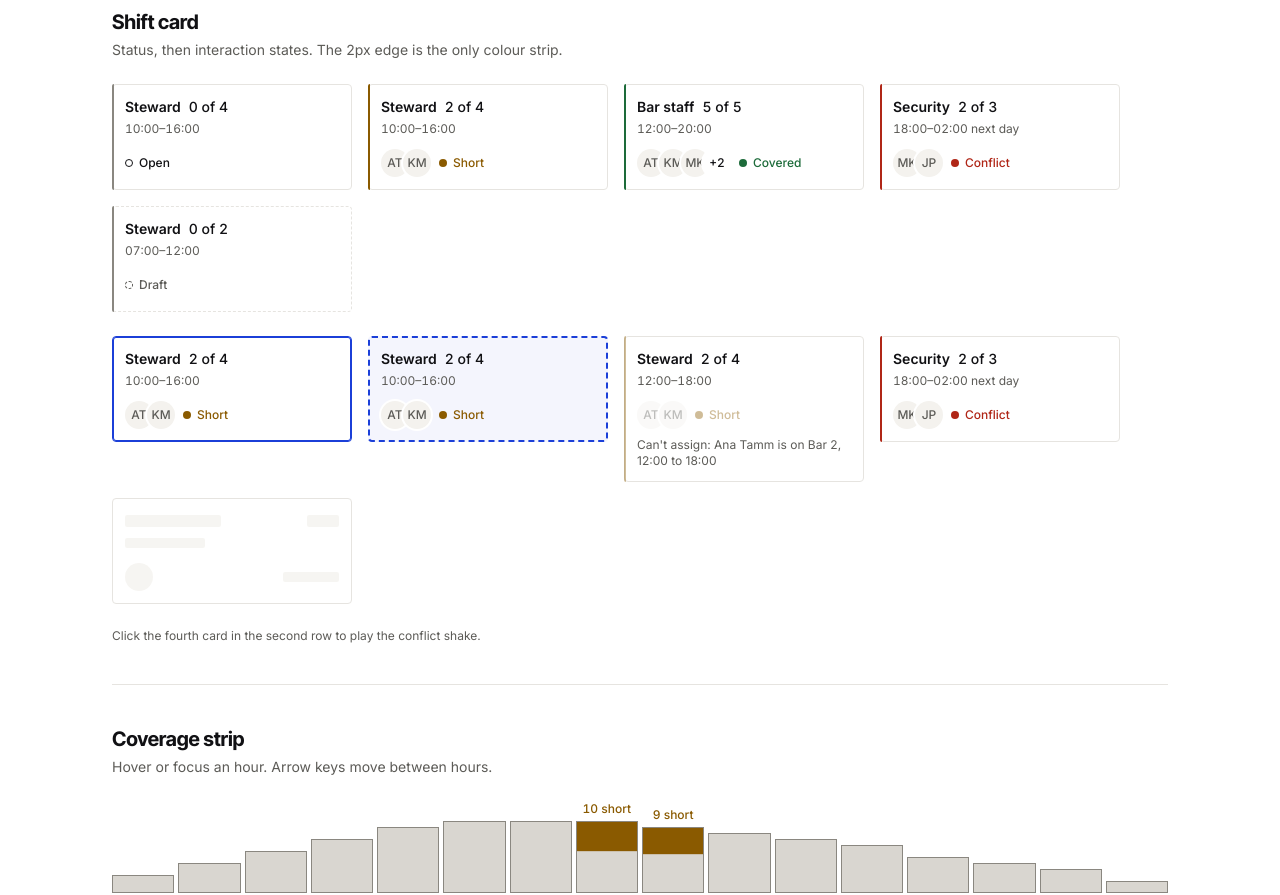
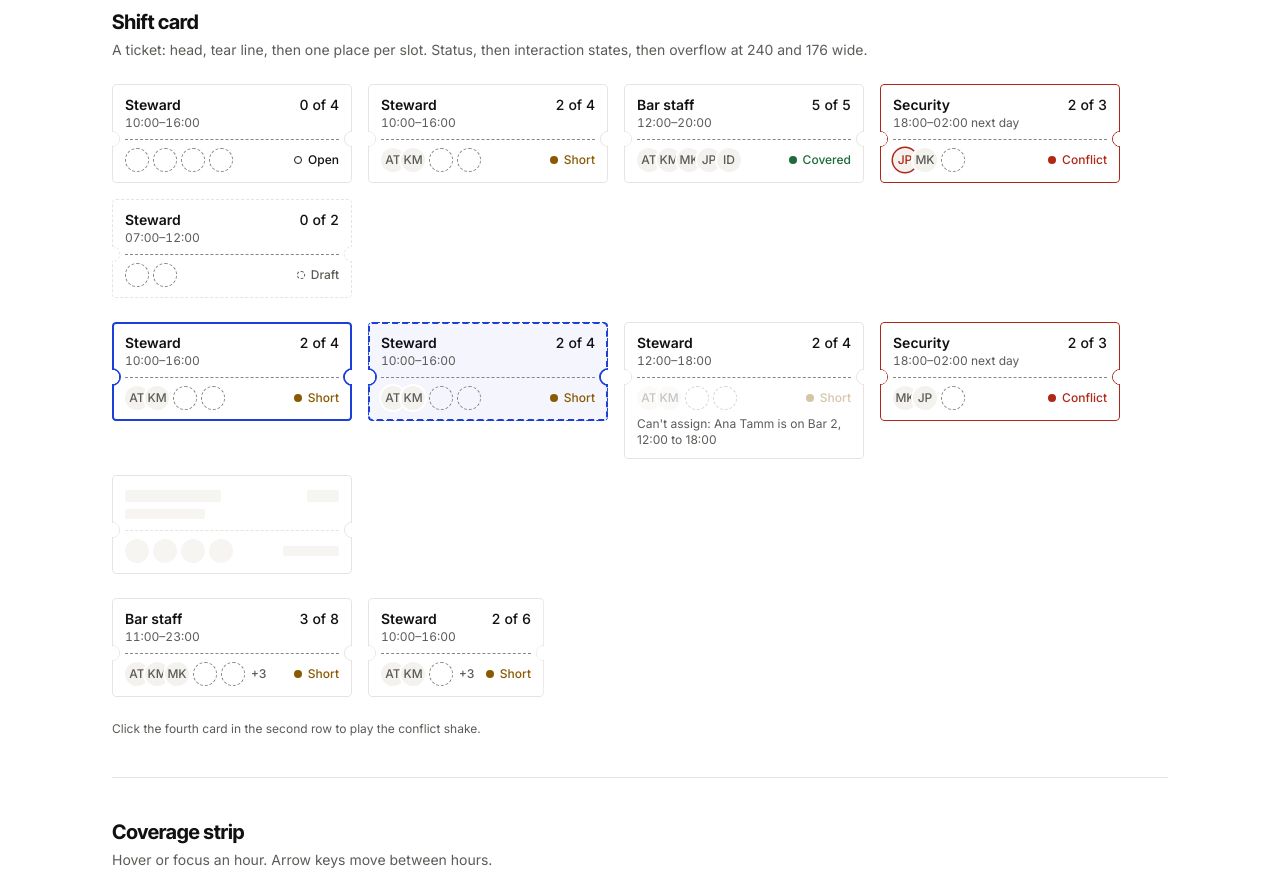
Before and after one commit to oladetoungee/parim-project, a Next.js app: page /system in a window 1280 px wide. Shown: the part 1860-2755 px from the top of the page. Built offline with nearby package versions, Linux system fonts and the light colour scheme.

Commit message:
Turn the shift card into a ticket with a place for each person
Also renames the app to ParimShift and fixes dark mode contrast for subtle text.

```diff
--- a/src/app/layout.tsx
+++ b/src/app/layout.tsx
@@ -15,7 +15,7 @@ const interTight = Inter_Tight({
 });
 
 export const metadata: Metadata = {
-  title: "Shiftline",
+  title: "ParimShift",
   description: "An event shift board for staffing a race day.",
 };
 
--- a/src/app/system/page.tsx
+++ b/src/app/system/page.tsx
@@ -62,7 +62,8 @@ function Gallery() {
       <header className="flex flex-wrap items-end justify-between gap-6 pb-8">
         <div className="flex flex-col gap-2">
           <h1 className="font-display text-32 leading-9 tracking-[-0.02em] text-ink">
-            <span className="font-extrabold">Shiftline</span> <span className="font-light">components</span>
+            <span className="font-bold">Parim</span>
+            <span className="font-light">Shift</span> <span className="font-light text-muted">components</span>
           </h1>
           <p className="max-w-xl text-14 text-muted">
             Every component in every state, for review. Built from the tokens in tokens/tokens.json.
@@ -182,12 +183,12 @@ function Gallery() {
         </Row>
       </Section>
 
-      <Section title="Shift card" note="Status, then interaction states. The 2px edge is the only colour strip.">
+      <Section title="Shift card" note="A ticket: head, tear line, then one place per slot. Status, then interaction states, then overflow at 240 and 176 wide.">
         <Row>
           <ShiftCard role="Steward" location="Gate A" start="10:00" end="16:00" filled={0} needed={4} status="open" />
           <ShiftCard role="Steward" location="Gate A" start="10:00" end="16:00" filled={2} needed={4} status="partly-filled" people={people.slice(0, 2)} />
           <ShiftCard role="Bar staff" location="Bar 1" start="12:00" end="20:00" filled={5} needed={5} status="filled" people={people} />
-          <ShiftCard role="Security" location="Car park" start="18:00" end="02:00" filled={2} needed={3} status="conflict" people={people.slice(2, 4)} />
+          <ShiftCard role="Security" location="Car park" start="18:00" end="02:00" filled={2} needed={3} status="conflict" people={people.slice(2, 4)} clashStaffIds={["4"]} />
           <ShiftCard role="Steward" location="Gate B" start="07:00" end="12:00" filled={0} needed={2} status="draft" />
         </Row>
         <Row>
@@ -219,6 +220,10 @@ function Gallery() {
             onClick={() => setShake((n) => n + 1)}
           />
           <ShiftCardSkeleton />
+        </Row>
+        <Row>
+          <ShiftCard role="Bar staff" location="Bar 2" start="11:00" end="23:00" filled={3} needed={8} status="partly-filled" people={people.slice(0, 3)} />
+          <ShiftCard role="Steward" location="Gate A" start="10:00" end="16:00" filled={2} needed={6} status="partly-filled" people={people.slice(0, 2)} className="w-44" />
         </Row>
         <p className="text-12 text-muted">Click the fourth card in the second row to play the conflict shake.</p>
       </Section>
--- a/src/components/ui/CoverageStrip.tsx
+++ b/src/components/ui/CoverageStrip.tsx
@@ -39,6 +39,8 @@ export function describeHour({ hour, needed, assigned }: HourCoverage) {
  * need; inside it the assigned part sits at the bottom in data/assigned and
  * the shortfall shows in status/short above it. Covered hours carry no colour.
  * Each bar is a button: one tab stop for the strip, arrow keys between hours.
+ * Keyboard focus draws the standard accent ring around the bar; the active
+ * (hovered or focused) hour also gets a 2px ink border.
  */
 export function CoverageStrip({
   hours,
@@ -114,7 +116,7 @@ export function CoverageStrip({
               }}
               onBlur={() => setActive(null)}
               onMouseEnter={() => setActive(h.hour)}
-              className="group/bar relative flex min-w-0 flex-col items-stretch outline-none"
+              className="group/bar relative flex min-w-0 flex-col items-stretch focus:outline-none focus-visible:outline-none"
             >
               {isActive ? (
                 <span
@@ -143,17 +145,22 @@ export function CoverageStrip({
                 <span
                   aria-hidden="true"
                   className={cn(
-                    "relative block overflow-hidden border border-need-outline",
+                    "relative block border border-need-outline",
+                    "group-focus-visible/bar:outline-2 group-focus-visible/bar:outline-offset-2 group-focus-visible/bar:outline-ring",
                     short > 0 ? "bg-short" : "bg-transparent",
-                    isActive && "outline-2 outline-ink",
                     h.needed === 0 && "border-hairline",
                   )}
                   style={{ height: Math.max(needHeight, 2) }}
                 >
-                  <span
-                    className="absolute inset-0 origin-bottom bg-assigned transition-transform duration-base ease-standard motion-reduce:transition-none"
-                    style={{ transform: `scaleY(${ratio})` }}
-                  />
+                  <span className="absolute inset-0 overflow-hidden">
+                    <span
+                      className="absolute inset-0 origin-bottom bg-assigned transition-transform duration-base ease-standard motion-reduce:transition-none"
+                      style={{ transform: `scaleY(${ratio})` }}
+                    />
+                  </span>
+                  {isActive ? (
+                    <span className="pointer-events-none absolute -inset-px border-2 border-ink" data-active="true" />
+                  ) : null}
                 </span>
               </span>
               <span
--- a/src/components/ui/ShiftCard.tsx
+++ b/src/components/ui/ShiftCard.tsx
@@ -1,9 +1,8 @@
 "use client";
 
-import { cva } from "class-variance-authority";
-import { memo, useId, type ComponentProps } from "react";
+import { memo, useId, type ComponentProps, type CSSProperties } from "react";
 import { cn } from "@/lib/cn";
-import { AvatarStack, type AvatarPerson } from "./Avatar";
+import { initials, type AvatarPerson } from "./Avatar";
 import { Badge, badgeLabels, type BadgeStatus } from "./Badge";
 import { Skeleton } from "./Skeleton";
 import { endsNextDay } from "./time";
@@ -19,39 +18,32 @@ const badgeFor: Record<ShiftStatus, BadgeStatus> = {
   draft: "draft",
 };
 
-/* Figma: Shift card. Properties: status, state (default, hover, focus, selected, drop-valid, drop-invalid, loading). */
-const cardVariants = cva(
-  [
-    "group/card relative flex w-60 flex-col rounded-4 border bg-canvas p-3 text-left",
-    "focus-visible:outline-2 focus-visible:outline-offset-2 focus-visible:outline-ring",
-  ],
-  {
-    variants: {
-      status: {
-        open: "",
-        "partly-filled": "",
-        filled: "",
-        conflict: "",
-        draft: "border-dashed",
-      },
-      state: {
-        default: "border-hairline hover:border-[color-mix(in_srgb,var(--text-primary)_32%,transparent)]",
-        selected: "border-accent shadow-[inset_0_0_0_1px_var(--accent-default)]",
-        "drop-valid": "border-2 border-dashed border-accent bg-[color-mix(in_srgb,var(--accent-default)_5%,var(--bg-canvas))] p-[11px]",
-        "drop-invalid": "border-hairline",
-      },
-    },
-    defaultVariants: { status: "open", state: "default" },
-  },
-);
+/** Places shown before "+N": 5, or 3 when the card is narrower than 200px. */
+const MAX_PLACES = 5;
+const MAX_PLACES_NARROW = 3;
 
-const edgeColour: Record<ShiftStatus, string> = {
-  open: "bg-need-outline",
-  "partly-filled": "bg-short",
-  filled: "bg-covered",
-  conflict: "bg-conflict",
-  draft: "bg-need-outline",
-};
+type TicketState = "default" | "selected" | "drop-valid" | "drop-invalid";
+
+/*
+ * Figma: Shift card (ticket). Properties: status, state (default, hover,
+ * focus, selected, drop-valid, drop-invalid, loading).
+ *
+ * The outer element is the button and carries the focus ring and the shake.
+ * The inner "ticket" carries the surface and border and is masked so the two
+ * notches show the page through. --line is the colour of the border and the
+ * notch strokes; --line-w is the stroke width (2px for selected and drop-valid).
+ */
+function ticketStyle(status: ShiftStatus, state: TicketState) {
+  const line =
+    state === "selected" || state === "drop-valid"
+      ? "[--line:var(--accent-default)]"
+      : status === "conflict"
+        ? "[--line:var(--status-conflict)]"
+        : "[--line:var(--border-hairline)] group-hover/card:[--line:color-mix(in_srgb,var(--text-primary)_32%,transparent)]";
+  const width = state === "selected" || state === "drop-valid" ? "[--line-w:2px]" : "[--line-w:1px]";
+  const dashed = status === "draft" || state === "drop-valid";
+  return { line, width, dashed };
+}
 
 export type ShiftCardProps = Omit<ComponentProps<"button">, "children"> & {
   role: string;
@@ -67,6 +59,8 @@ export type ShiftCardProps = Omit<ComponentProps<"button">, "children"> & {
   drop?: ShiftDropState;
   /** Shown when drop is "invalid", for example "Can't assign: Ana Tamm is on Bar 2, 12:00 to 18:00". */
   dropReason?: string;
+  /** People on this shift who clash with another shift. They get a conflict ring. */
+  clashStaffIds?: readonly string[];
   /** Plays the conflict shake once. Reduced motion keeps the outline only. */
   shake?: boolean;
 };
@@ -83,6 +77,7 @@ function ShiftCardImpl({
   selected = false,
   drop = "none",
   dropReason,
+  clashStaffIds,
   shake = false,
   className,
   type = "button",
@@ -91,16 +86,34 @@ function ShiftCardImpl({
   const reasonId = useId();
   const nextDay = endsNextDay(start, end);
   const badge = badgeFor[status];
-  const state = drop === "valid" ? "drop-valid" : drop === "invalid" ? "drop-invalid" : selected ? "selected" : "default";
-  const showEdge = state === "default" || state === "drop-invalid";
-  const dim = state === "drop-invalid";
+  const state: TicketState =
+    drop === "valid" ? "drop-valid" : drop === "invalid" ? "drop-invalid" : selected ? "selected" : "default";
+  const { line, width, dashed } = ticketStyle(status, state);
+
+  const clash = new Set(clashStaffIds ?? []);
+  // Clashing people first, so they stay visible when places overflow.
+  const sorted = [...people].sort((a, b) => Number(clash.has(b.id)) - Number(clash.has(a.id)));
+  // If fewer people than the filled count were passed, the rest show as unnamed faces.
+  const faces: AvatarPerson[] = [
+    ...sorted,
+    ...Array.from({ length: Math.max(0, filled - sorted.length) }, (_, i) => ({ id: `filled-${i}` })),
+  ];
+  const openCount = Math.max(0, needed - Math.max(filled, faces.length));
+  const places: ({ kind: "face"; person: AvatarPerson } | { kind: "open"; key: string })[] = [
+    ...faces.map((person) => ({ kind: "face" as const, person })),
+    ...Array.from({ length: openCount }, (_, i) => ({ kind: "open" as const, key: `open-${i}` })),
+  ];
+  const total = places.length;
+  const clashNames = faces.filter((p) => clash.has(p.id) && p.name).map((p) => p.name);
 
   const label = [
     role,
     location,
     `${start} to ${end}${nextDay ? ", ends next day" : ""}`,
     `${filled} of ${needed} filled`,
+    openCount > 0 ? `${openCount} ${openCount === 1 ? "place" : "places"} open` : null,
     badgeLabels[badge],
+    clashNames.length > 0 ? `clash: ${clashNames.join(", ")}` : null,
   ]
     .filter(Boolean)
     .join(", ");
@@ -110,70 +123,151 @@ function ShiftCardImpl({
       type={type}
       aria-label={label}
       aria-haspopup="dialog"
-      data-selected={selected || undefined}
-      aria-describedby={dim && dropReason ? reasonId : undefined}
+      aria-describedby={state === "drop-invalid" && dropReason ? reasonId : undefined}
       data-status={status}
       data-state={state}
+      data-selected={selected || undefined}
       className={cn(
-        cardVariants({ status, state }),
+        "group/card block w-60 rounded-4 text-left",
+        "focus-visible:outline-2 focus-visible:outline-offset-2 focus-visible:outline-ring",
         shake && "motion-shake",
         className,
       )}
       {...props}
     >
-      {showEdge ? (
+      <span
+        className={cn(
+          "ticket-mask @container relative flex w-full flex-col rounded-4 border border-[color:var(--line)] bg-canvas",
+          line,
+          width,
+          dashed && "border-dashed",
+          state === "drop-valid" && "bg-[color-mix(in_srgb,var(--accent-default)_5%,var(--bg-canvas))]",
+        )}
+      >
+        {state === "selected" || state === "drop-valid" ? (
           <span
             aria-hidden="true"
-          className={cn(
-            "absolute top-[-1px] bottom-[-1px] left-[-1px] w-0.5 rounded-l-4",
-            edgeColour[status],
-            dim && "opacity-40",
-          )}
+            className={cn("pointer-events-none absolute -inset-px rounded-4 border-2 border-accent", dashed && "border-dashed")}
           />
         ) : null}
+        <Notch side="left" dashed={status === "draft"} />
+        <Notch side="right" dashed={status === "draft"} />
 
+        <span className="flex flex-col px-3 pt-2.5 pb-2">
           <span className="flex items-baseline justify-between gap-2">
             <span className="truncate text-14 leading-5 font-semibold text-ink">{role}</span>
             <span className="shrink-0 text-14 leading-5 font-medium text-ink tabular">
               {filled} of {needed}
             </span>
           </span>
-      <span className="mt-1 text-12 leading-4 text-muted tabular">
+          <span className="text-12 leading-4 text-muted tabular">
             {start}–{end}
             {nextDay ? " next day" : null}
           </span>
+        </span>
 
-      <span className={cn("mt-3 flex min-h-7 items-center justify-between gap-2", dim && "opacity-40")}>
-        <AvatarStack people={people} />
+        <span aria-hidden="true" className="relative mx-3 block border-t border-dashed border-need-outline" />
+
+        <span className={cn("flex items-center justify-between gap-2 px-3 pt-2 pb-2.5", state === "drop-invalid" && "opacity-35")}>
+          <span aria-hidden="true" className="flex min-w-0 items-center">
+            {places.slice(0, MAX_PLACES).map((place, i) => {
+              const narrowHidden = i >= MAX_PLACES_NARROW ? "@max-[200px]:hidden" : "";
+              const prev = places[i - 1];
+              const gap = i === 0 ? "" : place.kind === "face" && prev?.kind === "face" ? "-ml-1" : "ml-1";
+              return place.kind === "face" ? (
+                <Face key={place.person.id} person={place.person} clash={clash.has(place.person.id)} className={cn(gap, narrowHidden)} />
+              ) : (
+                <span
+                  key={place.key}
+                  className={cn("size-6 shrink-0 rounded-full border border-dashed border-need-outline", gap, narrowHidden)}
+                />
+              );
+            })}
+            {total > MAX_PLACES ? (
+              <span className="ml-1.5 hidden text-12 font-medium text-muted tabular @min-[200px]:inline">
+                +{total - MAX_PLACES}
+              </span>
+            ) : null}
+            {total > MAX_PLACES_NARROW ? (
+              <span className="ml-1.5 text-12 font-medium text-muted tabular @min-[200px]:hidden">
+                +{total - MAX_PLACES_NARROW}
+              </span>
+            ) : null}
+          </span>
           <Badge status={badge} className="ml-auto" />
         </span>
 
-      {dim && dropReason ? (
-        <span id={reasonId} className="mt-2 text-12 leading-4 text-muted">
+        {state === "drop-invalid" && dropReason ? (
+          <span id={reasonId} className="-mt-1 px-3 pb-2.5 text-12 leading-4 text-muted">
             {dropReason}
           </span>
         ) : null}
+      </span>
     </button>
+  );
+}
+
+/** Stroke for a notch: the inner half of a ring centred on the card edge at the tear line. */
+function Notch({ side, dashed }: { side: "left" | "right"; dashed?: boolean }) {
+  const style: CSSProperties = {
+    width: "calc(14px + 2 * var(--line-w))",
+    height: "calc(14px + 2 * var(--line-w))",
+    top: "calc(var(--tear) - 1px - 7px - var(--line-w))",
+    [side]: "calc(-1px - 7px - var(--line-w))",
+    borderWidth: "var(--line-w)",
+  };
+  return (
+    <span
+      aria-hidden="true"
+      className={cn("pointer-events-none absolute rounded-full border-[color:var(--line)]", dashed ? "border-dashed" : "border-solid")}
+      style={style}
+    />
+  );
+}
+
+function Face({ person, clash, className }: { person: AvatarPerson; clash: boolean; className?: string }) {
+  return (
+    <span
+      data-clash={clash || undefined}
+      className={cn(
+        "relative inline-flex size-6 shrink-0 items-center justify-center rounded-full bg-paper text-12 leading-none font-medium select-none",
+        clash ? "text-conflict ring-[1.5px] ring-conflict" : "text-muted ring-2 ring-canvas",
+        className,
+      )}
+    >
+      {person.name ? initials(person.name) : ""}
+    </span>
   );
 }
 
 /** Memoised: the board renders 42 and a drop should re-render one. */
 export const ShiftCard = memo(ShiftCardImpl);
 
-/** Loading placeholder with the same footprint as a card. */
-export function ShiftCardSkeleton({ className }: { className?: string }) {
+/** Loading placeholder with the ticket's structure and footprint. */
+export function ShiftCardSkeleton({ className, places = 4 }: { className?: string; places?: number }) {
   return (
-    <div aria-hidden="true" className={cn("flex w-60 flex-col rounded-4 border border-hairline p-3", className)}>
+    <div aria-hidden="true" className={cn("w-60", className)}>
+      <span className="ticket-mask relative flex w-full flex-col rounded-4 border border-hairline bg-canvas [--line-w:1px] [--line:var(--border-hairline)]">
+        <Notch side="left" />
+        <Notch side="right" />
+        <span className="flex flex-col px-3 pt-2.5 pb-2">
           <span className="flex h-5 items-center justify-between">
             <Skeleton className="h-3 w-24" />
             <Skeleton className="h-3 w-8" />
           </span>
-      <span className="mt-1 flex h-4 items-center">
+          <span className="flex h-4 items-center">
             <Skeleton className="h-2.5 w-20" />
           </span>
-      <span className="mt-3 flex h-7 items-center justify-between">
-        <Skeleton className="size-7 rounded-full" />
+        </span>
+        <span className="mx-3 block border-t border-dashed border-hairline" />
+        <span className="flex items-center justify-between px-3 pt-2 pb-2.5">
+          <span className="flex items-center gap-1">
+            {Array.from({ length: Math.min(places, MAX_PLACES) }, (_, i) => (
+              <Skeleton key={i} className="size-6 rounded-full" />
+            ))}
+          </span>
           <Skeleton className="h-2.5 w-14" />
+        </span>
       </span>
     </div>
   );
--- a/tokens/tokens.json
+++ b/tokens/tokens.json
@@ -15,7 +15,7 @@
         { "name": "neutral/ink", "type": "COLOR", "values": { "value": "#111114" } },
         { "name": "neutral/ink-raised", "type": "COLOR", "values": { "value": "#1A1A1F" } },
         { "name": "neutral/ink-hairline", "type": "COLOR", "values": { "value": "#2B2B31" } },
-        { "name": "neutral/ink-subtle", "type": "COLOR", "values": { "value": "#76736D" } },
+        { "name": "neutral/ink-subtle", "type": "COLOR", "values": { "value": "#8C8983" } },
         { "name": "neutral/ink-outline", "type": "COLOR", "values": { "value": "#6E6C67" } },
         { "name": "neutral/ink-assigned", "type": "COLOR", "values": { "value": "#3A3A42" } },
         { "name": "neutral/ink-muted", "type": "COLOR", "values": { "value": "#A3A09A" } },
@@ -51,10 +51,10 @@
         { "name": "bg/pressed", "type": "COLOR", "values": { "light": "rgba(17,17,20,0.10)", "dark": "rgba(237,233,226,0.10)" }, "description": "text/primary at 10%" },
         { "name": "bg/scrim", "type": "COLOR", "values": { "light": "rgba(17,17,20,0.24)", "dark": "rgba(0,0,0,0.56)" }, "description": "Behind the drawer" },
         { "name": "border/hairline", "type": "COLOR", "values": { "light": "#E6E4E0", "dark": "#2B2B31" }, "description": "Separators only. 1.25 / 1.34 on canvas." },
-        { "name": "border/strong", "type": "COLOR", "values": { "light": "#8A8780", "dark": "#76736D" }, "description": "Control boundaries. 3.58 / 3.99 on canvas (AA non-text)." },
+        { "name": "border/strong", "type": "COLOR", "values": { "light": "#8A8780", "dark": "#8C8983" }, "description": "Control boundaries. 3.58 / 5.40 on canvas (AA non-text)." },
         { "name": "text/primary", "type": "COLOR", "values": { "light": "#111114", "dark": "#EDE9E2" }, "description": "18.85 / 15.58 on canvas" },
         { "name": "text/muted", "type": "COLOR", "values": { "light": "#5C5B57", "dark": "#A3A09A" }, "description": "6.80 / 7.23 on canvas, 6.08 on paper, 6.65 on raised" },
-        { "name": "text/subtle", "type": "COLOR", "values": { "light": "#767470", "dark": "#76736D" }, "description": "Placeholder and disabled. 4.66 / 3.99" },
+        { "name": "text/subtle", "type": "COLOR", "values": { "light": "#767470", "dark": "#8C8983" }, "description": "Placeholder and disabled. 4.66 / 5.40 (4.97 on raised)" },
         { "name": "accent/default", "type": "COLOR", "values": { "light": "#1B3FD8", "dark": "#7B93FF" }, "description": "7.64 / 6.70 on canvas" },
         { "name": "accent/hover", "type": "COLOR", "values": { "light": "#1532B5", "dark": "#9AACFF" }, "description": "Primary button hover. 9.74 / 8.72 on canvas" },
         { "name": "accent/on", "type": "COLOR", "values": { "light": "#FFFFFF", "dark": "#111114" }, "description": "7.64 / 6.70 on accent/default" },
```
Also changed, not shown: src/app/globals.css (+15 -0 lines), src/styles/tokens.css (+4 -4 lines), 1 other file (tests, documents, lock files or other folders). Lines whose indentation alone changed are shown as unchanged.
